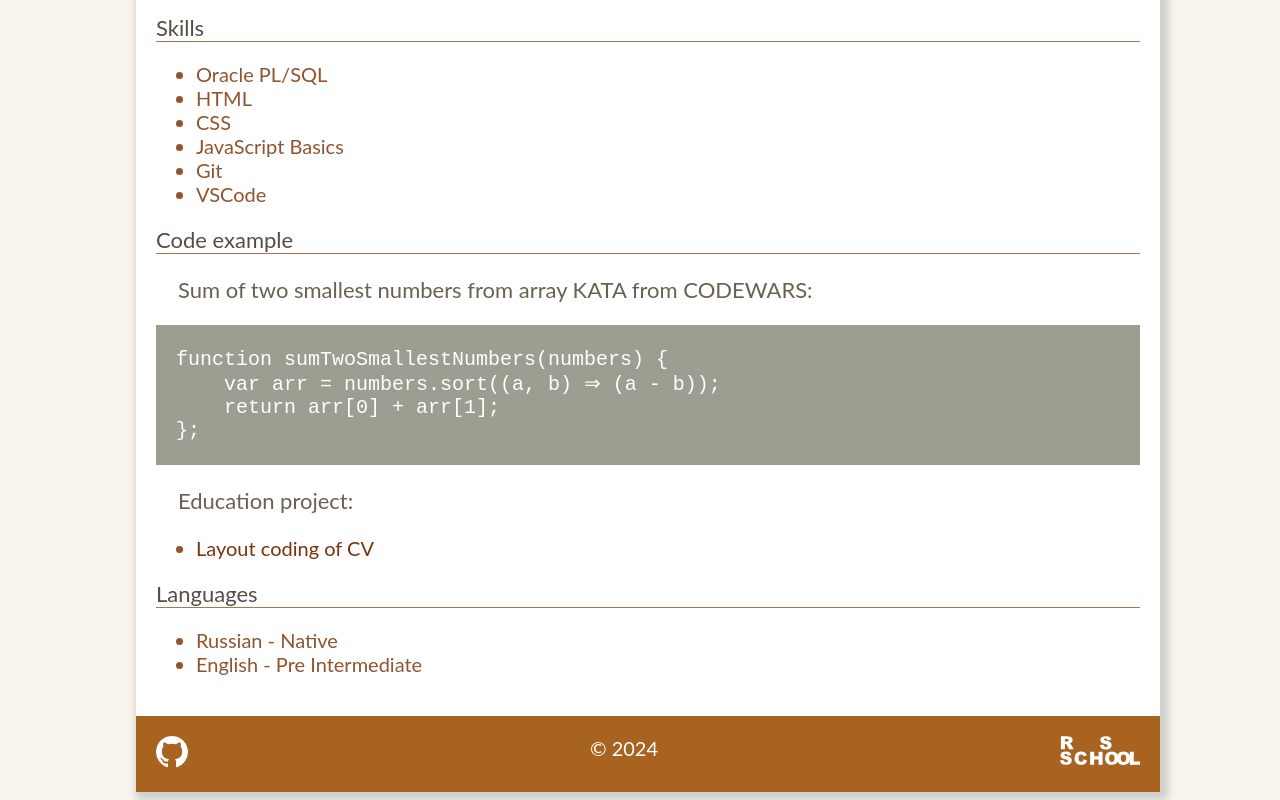
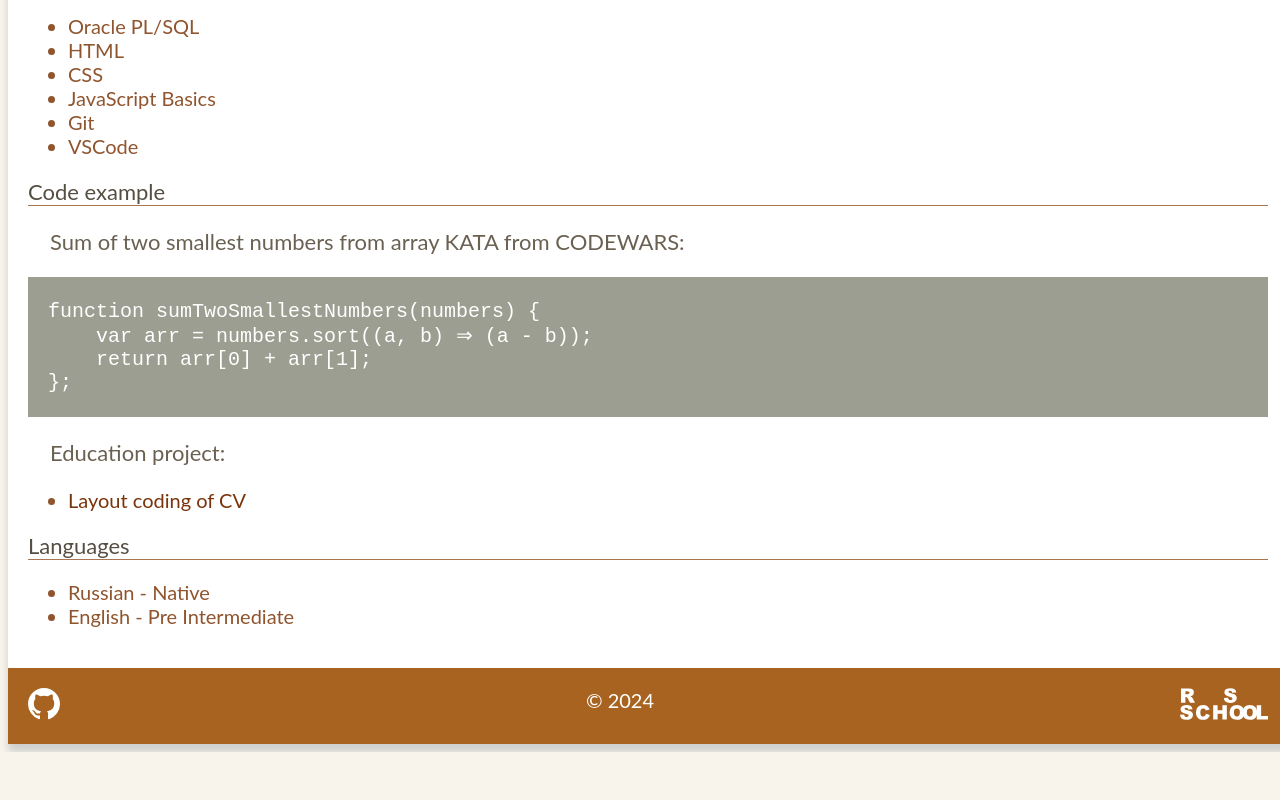
Before and after one commit to nnegriy/rsschool-cv, a plain HTML site: page index.html in a window 1280 px wide. Shown: the part 1545-2345 px from the top of the page. After the commit the page ends 2297 px from the top, so only its background shows below. Drawn offline with Linux system fonts and the light colour scheme.

Commit message:
refact: change some styles

```diff
--- a/css/style.css
+++ b/css/style.css
@@ -33,7 +33,7 @@
 }
 
 .link--nav:hover {
-  background-color: #38281e;
+  color: black;
 }
 
 .link--text {
@@ -63,7 +63,8 @@
 }
 
 .div--centered {
-  width: 1024px;
+  min-width: 1024px;
+  max-width: 1440px;
   background-color: white;
   font-family: "Lato", sans-serif;
   font-size: 20px;
@@ -125,7 +126,7 @@ section {
 }
 
 .footer--a {
-  margin: 1em;
+  margin: 20px;
 }
 
 .footer--icon {
--- a/index.html
+++ b/index.html
@@ -126,7 +126,7 @@
       <p>&copy 2024</p>
       <p>
         <a class="footer--a" href="https://rs.school/courses/javascript-preschool-ru">
-          <svg class="footer--icon" width="80" height="29" xmlns="http://www.w3.org/2000/svg" viewBox="0 0 552.85 198.67">
+          <svg class="footer--icon" width="88" height="32" xmlns="http://www.w3.org/2000/svg" viewBox="0 0 552.85 198.67">
             <title>rs_school</title>
             <g data-name="Layer 2">
               <g data-name="Layer 1">
```
